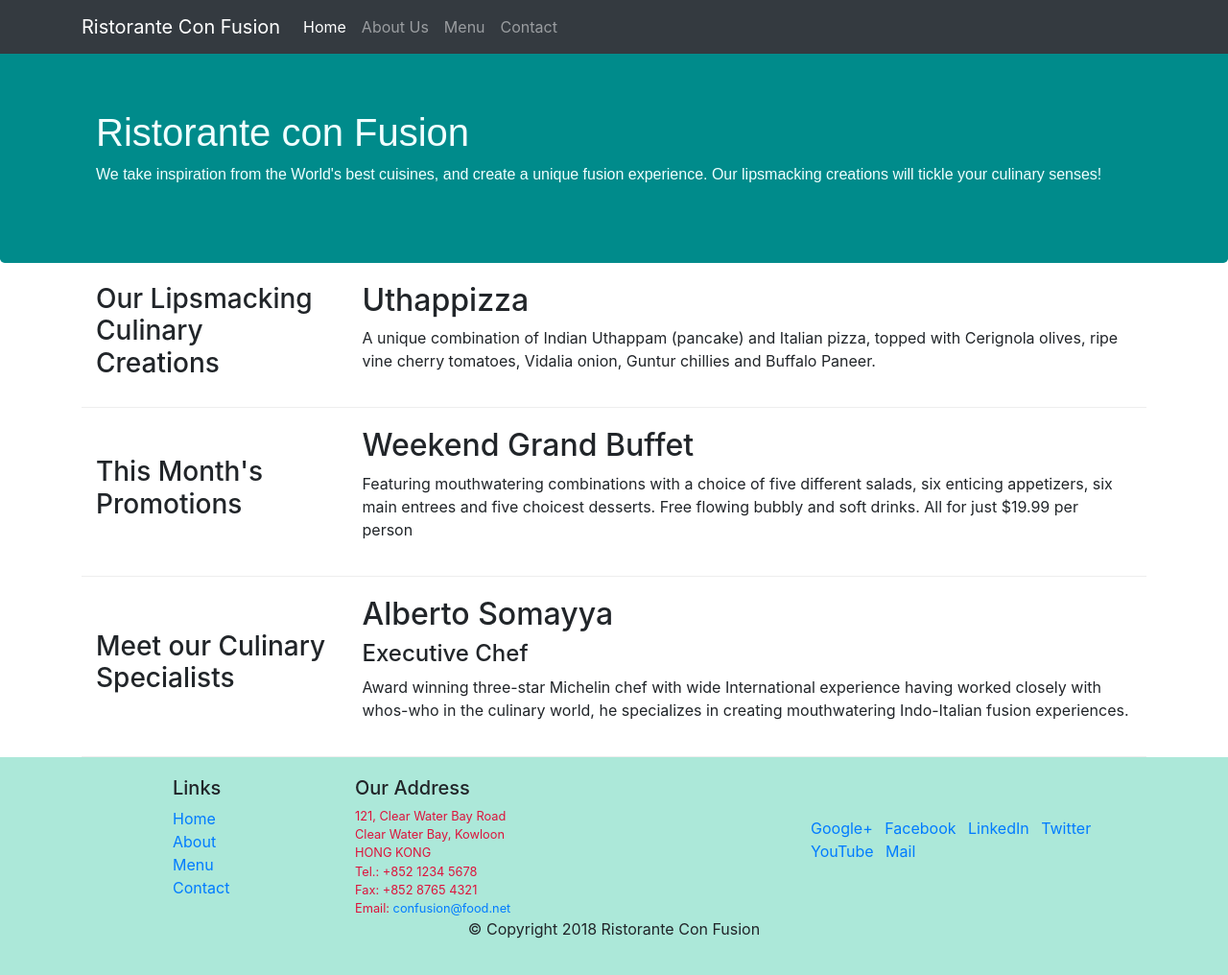
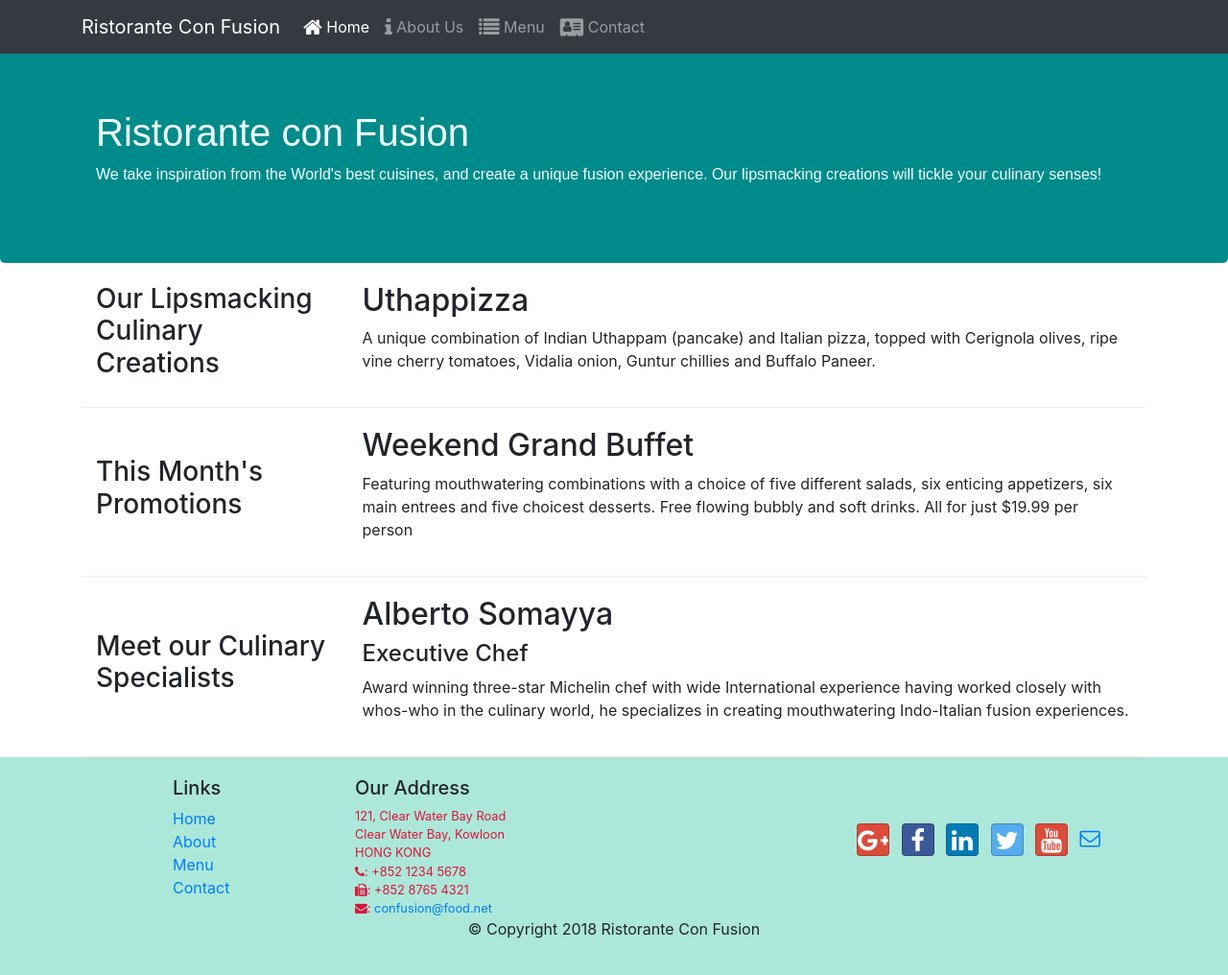
Before and after one commit to ramaravishankar/bootstrapCourse, a website: page index.html in a window 1280 px wide. Shown: the whole page at 96% size. Drawn offline with nearby package versions, Linux system fonts and the light colour scheme.

Commit message:
Icon Fonts

```diff
--- a/index.html
+++ b/index.html
@@ -9,6 +9,8 @@
 
     <!-- Bootstrap CSS -->
     <link rel="stylesheet" href="node_modules/bootstrap/dist/css/bootstrap.min.css">
+    <link rel="stylesheet" href="node_modules/font-awesome/css/font-awesome.min.css">
+    <link rel="stylesheet" href="node_modules/bootstrap-social/bootstrap-social.css">
     <link rel="stylesheet" href="css/styles.css">
 </head>
 
@@ -21,10 +23,10 @@
             </button>
             <div class="collapse navbar-collapse" id="Navbar">
                 <ul class="navbar-nav mr-auto">
-                    <li class="nav-item active"><a class="nav-link" href="#">Home</a></li>
-                    <li class="nav-item"><a class="nav-link" href="aboutus.html">About Us</a></li>
-                    <li class="nav-item"><a class="nav-link" href="#">Menu</a></li>
-                    <li class="nav-item"><a class="nav-link" href="#">Contact</a></li>
+                    <li class="nav-item active"><a class="nav-link" href="#"><span class="fa fa-home fa-lg"></span> Home</a></li>
+                    <li class="nav-item"><a class="nav-link" href="aboutus.html"><span class="fa fa-info fa-lg"></span> About Us</a></li>
+                    <li class="nav-item"><a class="nav-link" href="#"><span class="fa fa-list fa-lg"></span> Menu</a></li>
+                    <li class="nav-item"><a class="nav-link" href="#"><span class="fa fa-address-card fa-lg"></span> Contact</a></li>
                 </ul>
             </div>
 
@@ -95,20 +97,20 @@
 		              121, Clear Water Bay Road<br>
 		              Clear Water Bay, Kowloon<br>
 		              HONG KONG<br>
-		              Tel.: +852 1234 5678<br>
-		              Fax: +852 8765 4321<br>
-		              Email: <a href="mailto:confusion@food.net">confusion@food.net</a>
+		              <i class="fa fa-phone"></i>: +852 1234 5678<br>
+                      <i class="fa fa-fax"></i>: +852 8765 4321<br>
+                      <i class="fa fa-envelope"></i>: <a href="mailto:confusion@food.net">confusion@food.net</a>
 		           </address>
                 </div>
                 <div class="col-12 col-sm-4 align-self-center">
-                    <div>
+                    <div class="text-center">
                         <ul class="list-unstyled list-inline">
-                            <li class="list-inline-item"><a href="http://google.com/+">Google+</a></li>
-                            <li class="list-inline-item"><a href="http://www.facebook.com/profile.php?id=">Facebook</a></li>
-                            <li class="list-inline-item"><a href="http://www.linkedin.com/in/">LinkedIn</a></li>
-                            <li class="list-inline-item"><a href="http://twitter.com/">Twitter</a></li>
-                            <li class="list-inline-item"><a href="http://youtube.com/">YouTube</a></li>
-                            <li class="list-inline-item"><a href="mailto:">Mail</a></li>
+                            <li class="list-inline-item"><a class="btn btn-social-icon btn-google" href="http://google.com/+"><i class="fa fa-lg fa-google-plus"></i></a></li>
+                            <li class="list-inline-item"><a class="btn btn-social-icon btn-facebook" href="http://www.facebook.com/profile.php?id="><i class="fa fa-lg fa-facebook"></i></a></li>
+                            <li class="list-inline-item"><a class="btn btn-social-icon btn-linkedin" href="http://www.linkedin.com/in/"><i class="fa fa-lg fa-linkedin"></i></a></li>
+                            <li class="list-inline-item"><a class="btn btn-social-icon btn-twitter" href="http://twitter.com/"><i class="fa fa-lg fa-twitter"></i></a></li>
+                            <li class="list-inline-item"><a  class="btn btn-social-icon btn-google" href="http://youtube.com/"><i class="fa fa-lg fa-youtube"></i></a></li>
+                            <li class="list-inline-item"><a href="mailto:"><i class="fa fa-lg fa-envelope-o"></i></a></li>
                         </ul>
                     </div>
                 </div>
--- a/package.json
+++ b/package.json
@@ -15,6 +15,8 @@
   },
   "dependencies": {
     "bootstrap": "^4.0.0",
+    "bootstrap-social": "^5.1.1",
+    "font-awesome": "^4.7.0",
     "jquery": "^3.3.1",
     "popper.js": "^1.12.9"
   }
```
Also changed, not shown: aboutus.html (+20 -16 lines), 1 other file.
